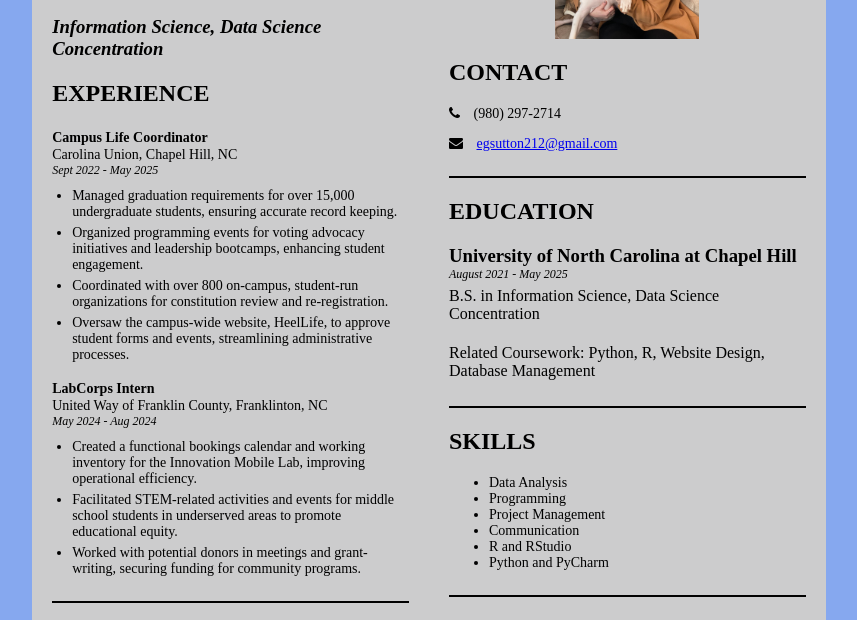
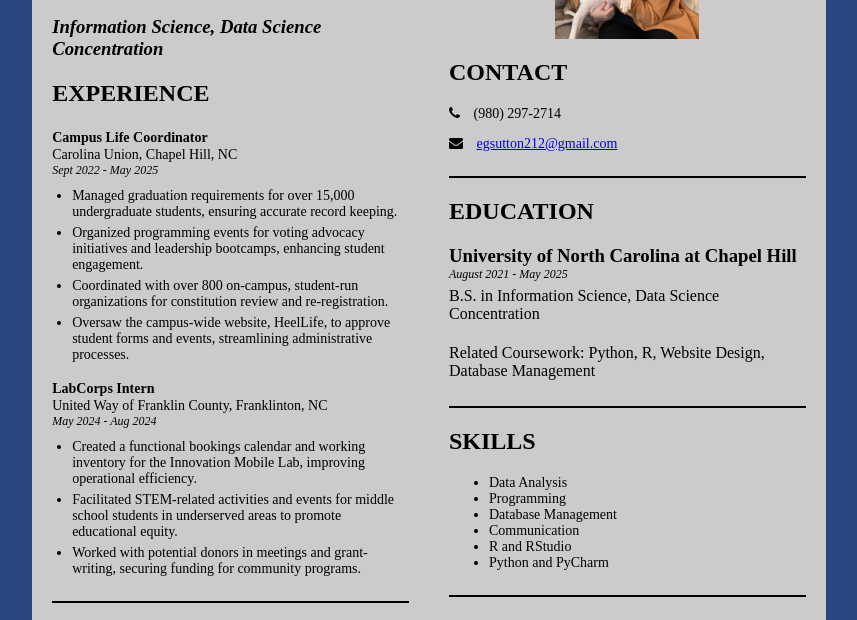
Before and after one commit to egsutton212/site, a plain HTML site: page index.html in a window 1280 px wide. Shown: the part 125-745 px from the top of the page, without its empty margins (211-1068 px from the left). Drawn offline with Linux system fonts and the light colour scheme.

Commit message:
Update index.html

```diff
--- a/index.html
+++ b/index.html
@@ -3,7 +3,7 @@
 <head>
     <style>
         body {
-            background: rgb(134, 168, 239);
+            background: rgb(43, 71, 131);
             width: 21cm;
             height: 29.7cm;
             margin: 0 auto;
@@ -251,7 +251,7 @@
                             <ul>
                                 <li>Data Analysis</li>
                                 <li>Programming</li>
-                                <li>Project Management</li>
+                                <li>Database Management</li>
                                 <li>Communication</li>
                                 <li>R and RStudio</li>
                                 <li>Python and PyCharm</li>
```
